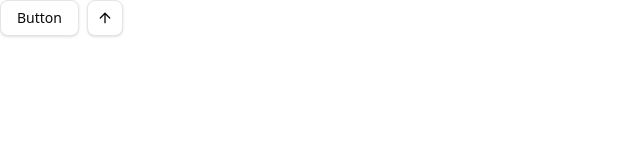
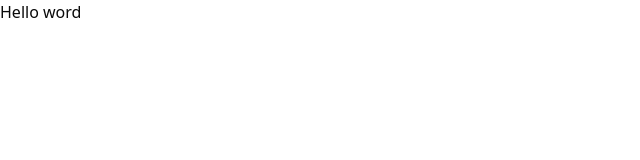
Before and after one commit to notnimo/remote-machine-server, a Next.js app: page / in a window 1280 px wide. Shown: the top 160 px of the page, without its empty margins (0-640 px from the left). Built offline with nearby package versions, Linux system fonts and the light colour scheme.

Commit message:
project ready

```diff
--- a/src/app/page.tsx
+++ b/src/app/page.tsx
@@ -1,14 +1,5 @@
-import { ArrowUpIcon } from "lucide-react"
-
-import { Button } from "@/src/components/button"
-
 export default function ButtonDemo() {
   return (
-    <div className="flex flex-wrap items-center gap-2 md:flex-row">
-      <Button variant="outline">Button</Button>
-      <Button variant="outline" size="icon" aria-label="Submit">
-        <ArrowUpIcon />
-      </Button>
-    </div>
-  )
+    <div>Hello word</div>
+  );
 }
```
